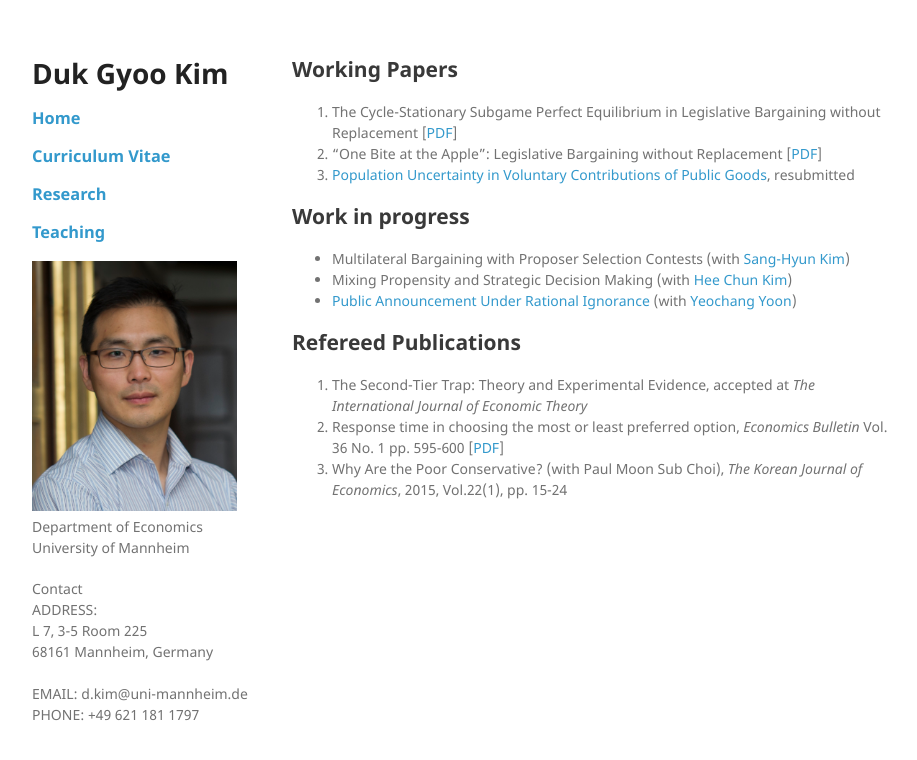
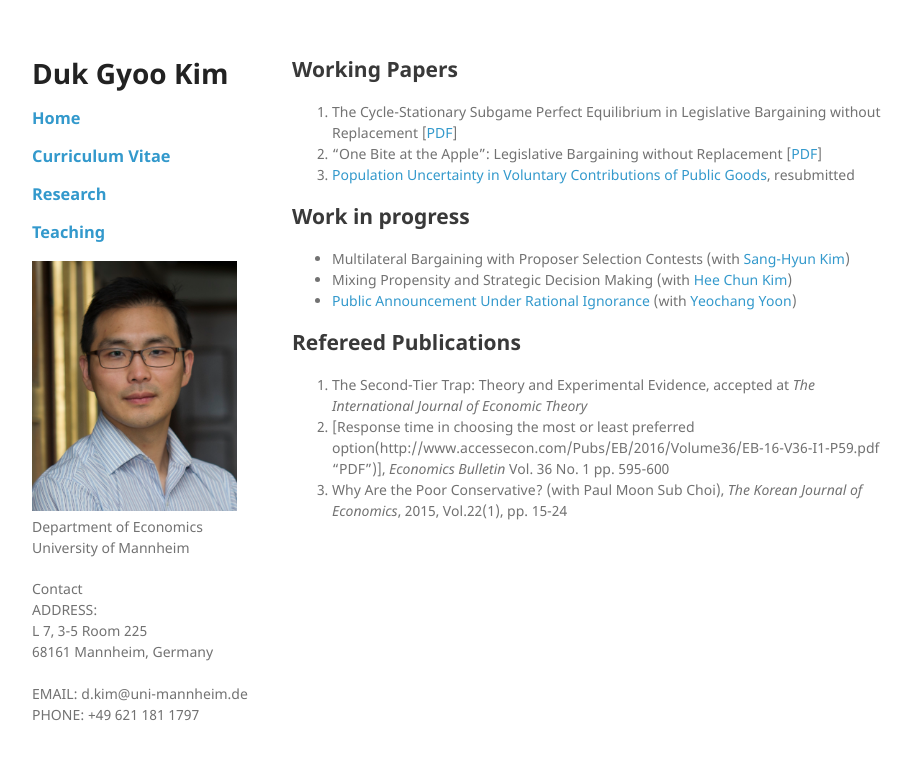
Before and after one commit to kimdukgyoo/kimdukgyoo.github.io, a Jekyll site: the page built from research.md, in a window 1280 px wide. Shown: the top 760 px of the page, without its empty margins (178-1095 px from the left). Built offline with Jekyll 4.4.1, drawn with Linux system fonts in a browser that asks for light colours; our own code applies the rules of GitHub Pages for plain Markdown files; some of the changed lines change nothing that is shown.

Commit message:
Update research.md

```diff
--- a/research.md
+++ b/research.md
@@ -10,5 +10,5 @@
 
 ## Refereed Publications
 1. The Second-Tier Trap: Theory and Experimental Evidence, accepted at _The International Journal of Economic Theory_
-2. Response time in choosing the most or least preferred option, _Economics Bulletin_ Vol. 36 No. 1 pp. 595-600 [[PDF](http://www.accessecon.com/Pubs/EB/2016/Volume36/EB-16-V36-I1-P59.pdf "PDF")]
+2. [Response time in choosing the most or least preferred option(http://www.accessecon.com/Pubs/EB/2016/Volume36/EB-16-V36-I1-P59.pdf "PDF")], _Economics Bulletin_ Vol. 36 No. 1 pp. 595-600
 3. Why Are the Poor Conservative? (with Paul Moon Sub Choi), _The Korean Journal of Economics_, 2015, Vol.22(1), pp. 15-24
```
